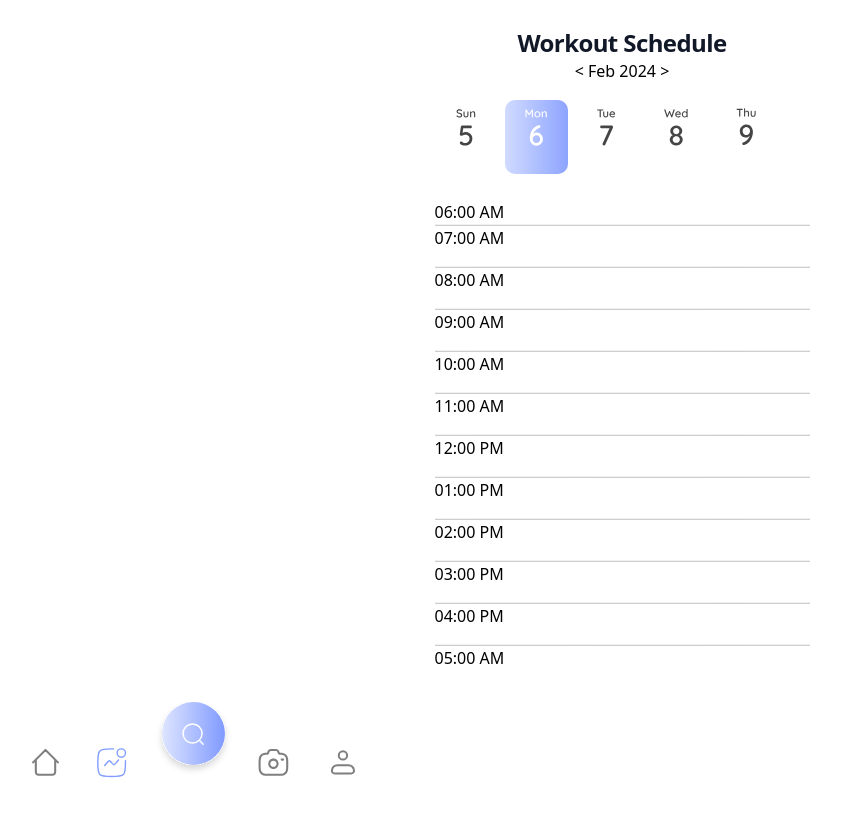
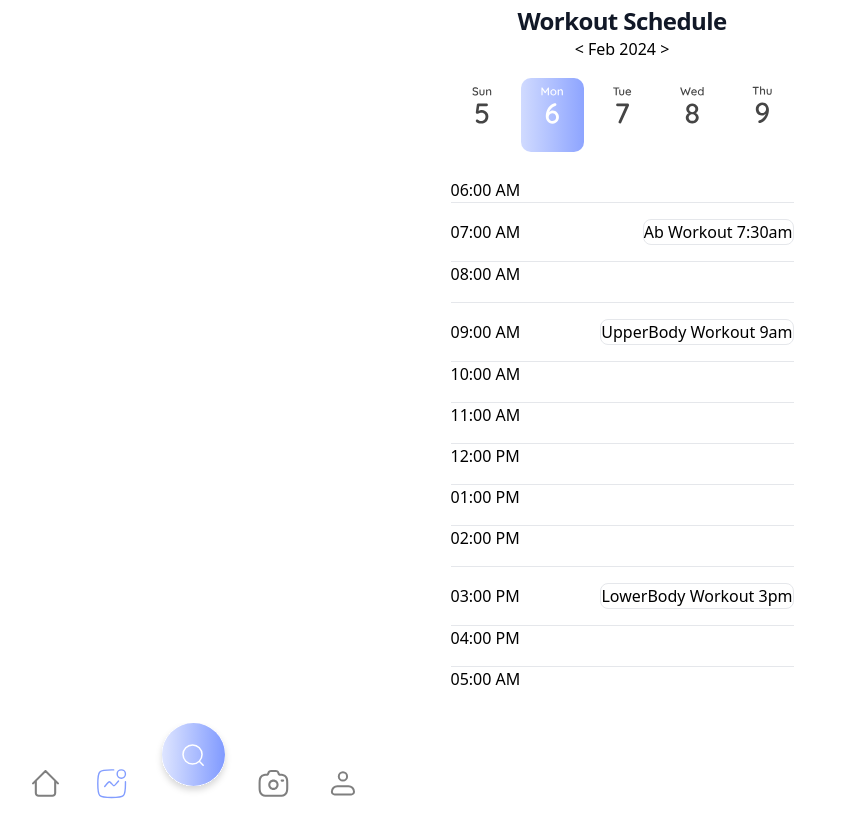
Before and after one commit to srinjoy29/intern-task, a website: page src/workout.html in a window 1280 px wide. Shown: the whole page, without its empty margins (18-859 px from the left). Before the commit the page ends 806 px from the top, so only its background shows below. Drawn offline with Linux system fonts and the light colour scheme.

Commit message:
Update workout.html

```diff
--- a/src/workout.html
+++ b/src/workout.html
@@ -42,57 +42,47 @@
 
           </div>
 
-          <div class="space-y-4 mt-6 py-4">
+          <div class=" relative space-y-4 mt-6 py-1">
            06:00 AM
-            <svg width="375" height="2" viewBox="0 0 375 1" fill="none" xmlns="http://www.w3.org/2000/svg">
-              <line y1="0.80" x2="375" y2="0.75" stroke="#7F7F7F" stroke-width="0.5"/>
-              </svg>
-            07:00 AM
-            <svg width="375" height="2" viewBox="0 0 375 1" fill="none" xmlns="http://www.w3.org/2000/svg">
-              <line y1="0.80" x2="375" y2="0.75" stroke="#7F7F7F" stroke-width="0.5"/>
-              </svg>
+           <hr/>
+           <div class="flex items-center justify-between">
+            <p>07:00 AM</p>
+            <p class="border rounded-lg bg-pink-300 ">Ab Workout 7:30am</p>
+          </div>
+            <hr/>
+
             08:00 AM
-            <svg width="375" height="2" viewBox="0 0 375 1" fill="none" xmlns="http://www.w3.org/2000/svg">
-              <line y1="0.80" x2="375" y2="0.75" stroke="#7F7F7F" stroke-width="0.5"/>
-              </svg>
-            09:00 AM
-            <svg width="375" height="2" viewBox="0 0 375 1" fill="none" xmlns="http://www.w3.org/2000/svg">
-              <line y1="0.80" x2="375" y2="0.75" stroke="#7F7F7F" stroke-width="0.5"/>
-              </svg>
+            <hr/>
+            <div class="flex items-center justify-between">
+              <p>09:00 AM</p>
+              <p class="border  rounded-lg ">UpperBody Workout 9am</p>
+             </div>
+
+            <hr/>
             10:00 AM
-            <svg width="375" height="2" viewBox="0 0 375 1" fill="none" xmlns="http://www.w3.org/2000/svg">
-              <line y1="0.80" x2="375" y2="0.75" stroke="#7F7F7F" stroke-width="0.5"/>
-              </svg>
+            <hr/>
             11:00 AM
-            <svg width="375" height="2" viewBox="0 0 375 1" fill="none" xmlns="http://www.w3.org/2000/svg">
-              <line y1="0.80" x2="375" y2="0.75" stroke="#7F7F7F" stroke-width="0.5"/>
-              </svg>
+            <hr/>
             12:00 PM
-            <svg width="375" height="2" viewBox="0 0 375 1" fill="none" xmlns="http://www.w3.org/2000/svg">
-              <line y1="0.80" x2="375" y2="0.75" stroke="#7F7F7F" stroke-width="0.5"/>
-              </svg>
+            <hr/>
             01:00 PM
-            <svg width="375" height="2" viewBox="0 0 375 1" fill="none" xmlns="http://www.w3.org/2000/svg">
-              <line y1="0.80" x2="375" y2="0.75" stroke="#7F7F7F" stroke-width="0.5"/>
-              </svg>
+            <hr/>
             02:00 PM
-            <svg width="375" height="2" viewBox="0 0 375 1" fill="none" xmlns="http://www.w3.org/2000/svg">
-              <line y1="0.80" x2="375" y2="0.75" stroke="#7F7F7F" stroke-width="0.5"/>
-              </svg>
-            03:00 PM
-            <svg width="375" height="2" viewBox="0 0 375 1" fill="none" xmlns="http://www.w3.org/2000/svg">
-              <line y1="0.80" x2="375" y2="0.75" stroke="#7F7F7F" stroke-width="0.5"/>
-              </svg>
+            <hr/>
+            <div class="flex items-center justify-between">
+              <p>03:00 PM</p>
+              <p class="border rounded-lg ">LowerBody Workout 3pm</p>
+             </div>
+            <hr/>
             04:00 PM
-            <svg width="375" height="2" viewBox="0 0 375 1" fill="none" xmlns="http://www.w3.org/2000/svg">
-              <line y1="0.80" x2="375" y2="0.75" stroke="#7F7F7F" stroke-width="0.5"/>
-              </svg>
+            <hr/>
             05:00 AM
 
           </div>
           </div>
 
-          <div class="fixed bottom-0 left-0 w-full bg-white z-50">
+          <footer class="fixed bottom-0 w-full  text-white py-4">
+
             <svg  class="relative bottom-0 left-0" width="375" height="104" viewBox="0 3 375 104" fill="none" xmlns="http://www.w3.org/2000/svg">
 
               <rect y="28" width="375" height="76" fill="white"/>
@@ -125,7 +115,7 @@
               </defs>
               </svg>
 
-        </div>
+          </footer>
 
 
           </div>
```
